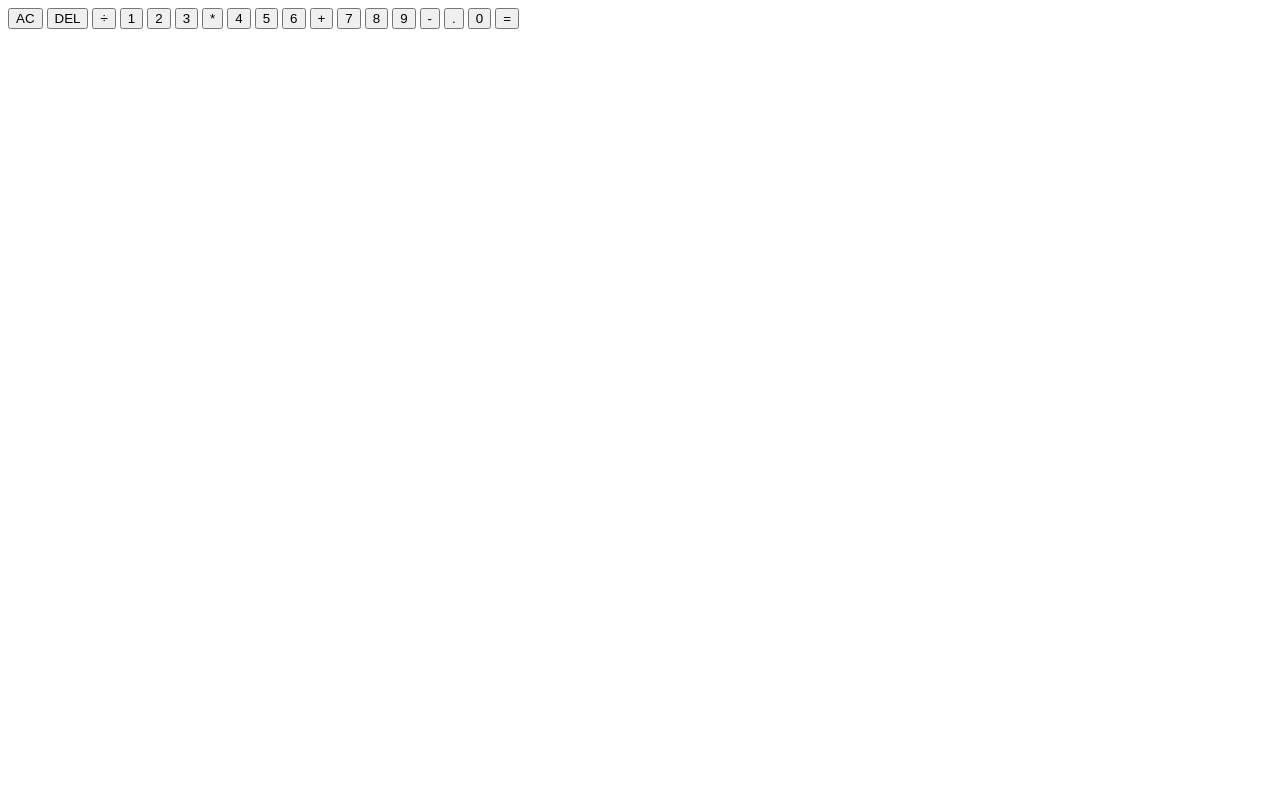
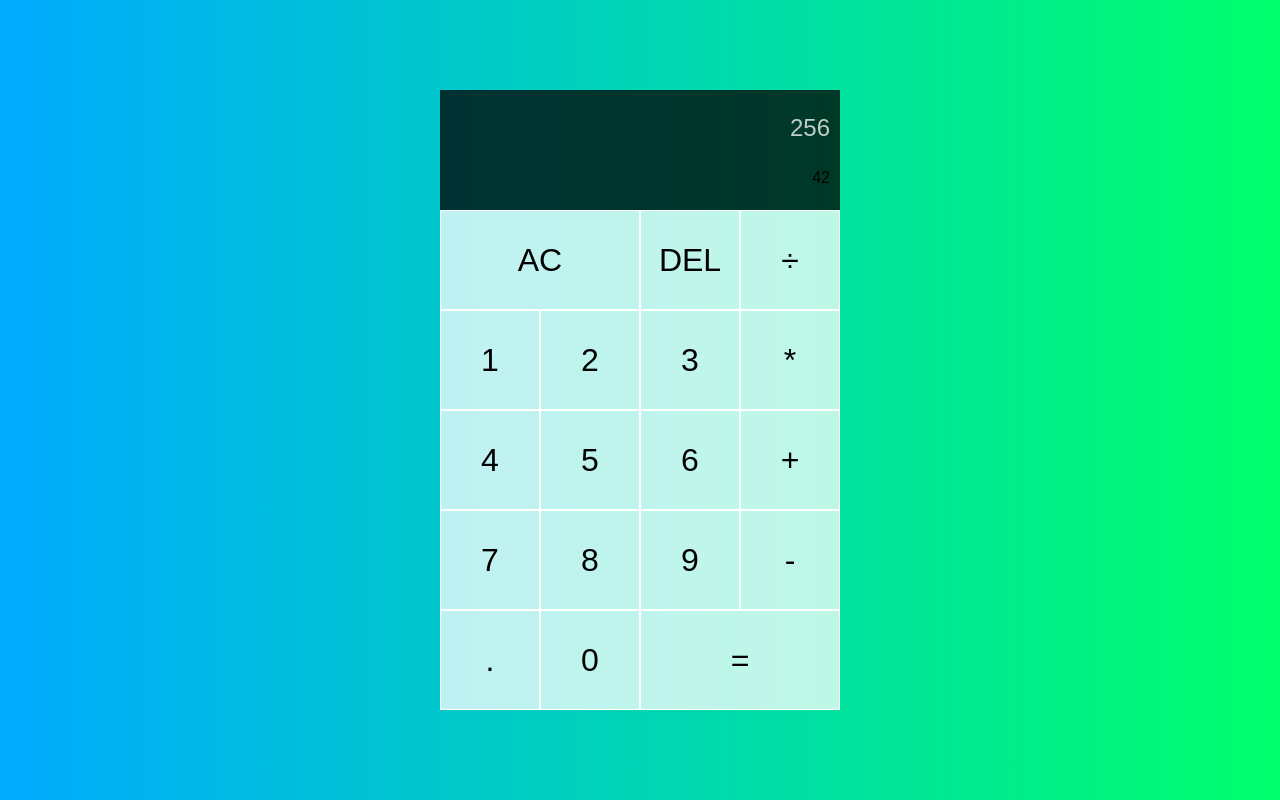
Before and after one commit to beellz/Calculator, a plain HTML site: page Calculator/index.html in a window 1280 px wide. Drawn offline with Linux system fonts and the light colour scheme.

Commit message:
added the css with flex

```diff
--- a/Calculator/index.html
+++ b/Calculator/index.html
@@ -10,8 +10,8 @@
 <body>
     <div class="Calculator-grid">
         <div class="output">
-                <div data-previous-operand class="previous-operand"></div>
-                <div data-current-operand class="current-operand"></div>
+                <div data-previous-operand class="previous-operand">256</div>
+                <div data-current-operand class="current-operand">42</div>
         </div>
         <button data-all-clear class="span-two">AC</button>
         <button data-delete>DEL</button>
--- a/Calculator/style.css
+++ b/Calculator/style.css
@@ -0,0 +1,61 @@
+* , *::before, *::after {
+    box-sizing: border-box;
+    font-family: sans-serif;
+    font-weight: normal;
+}
+
+body {
+    padding: 0;
+    margin: 0;
+    background: linear-gradient(to right , #00AAFF, #00ff6c);
+}
+
+.Calculator-grid {
+    display: grid;
+    justify-content: center;
+    align-content: center;
+    min-height: 100vh;
+    grid-template-columns: repeat(4, 100px);
+    grid-template-rows: minmax(120px, auto) repeat(5, 100px);
+
+}
+
+.Calculator-grid > button {
+    cursor: pointer;
+    font-size: 2rem;
+    border: 1px solid white;
+    outline: none;
+    background-color: rgba(255, 255, 255, .75);
+
+}
+
+.Calculator-grid >  button:hover {
+    background-color: rgba(255, 255, 255, .9);
+
+}
+
+.span-two {
+    grid-column: span 2;
+}
+
+.output {
+    grid-column: 1 / -1;
+    background-color: rgba(0, 0, 0, .75);
+    display: flex;
+    align-items: flex-end;
+    justify-content: space-around;
+    flex-direction: column;
+    padding: 10px;
+    word-wrap: break-word;
+    word-break: break-all;
+}
+
+.output .previous-operand {
+    color: rgba(255, 255, 255, .75);
+    font-size: 1.5rem;
+}
+
+.output .current-operand {
+    color: white
+    font-size: 2.5rem;
+}
```
